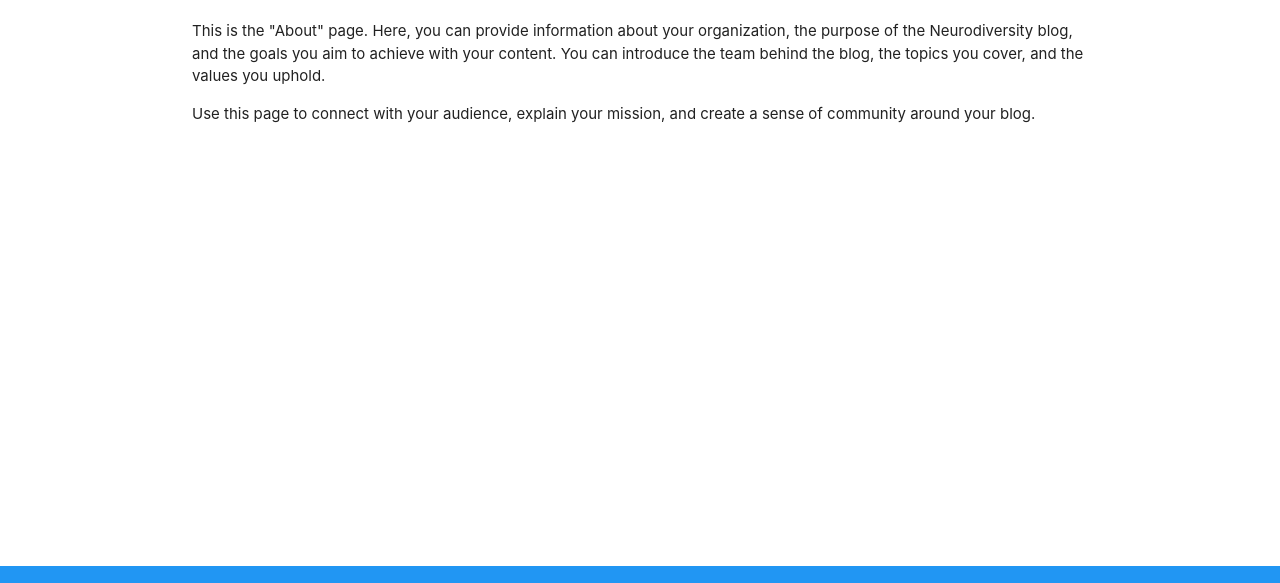
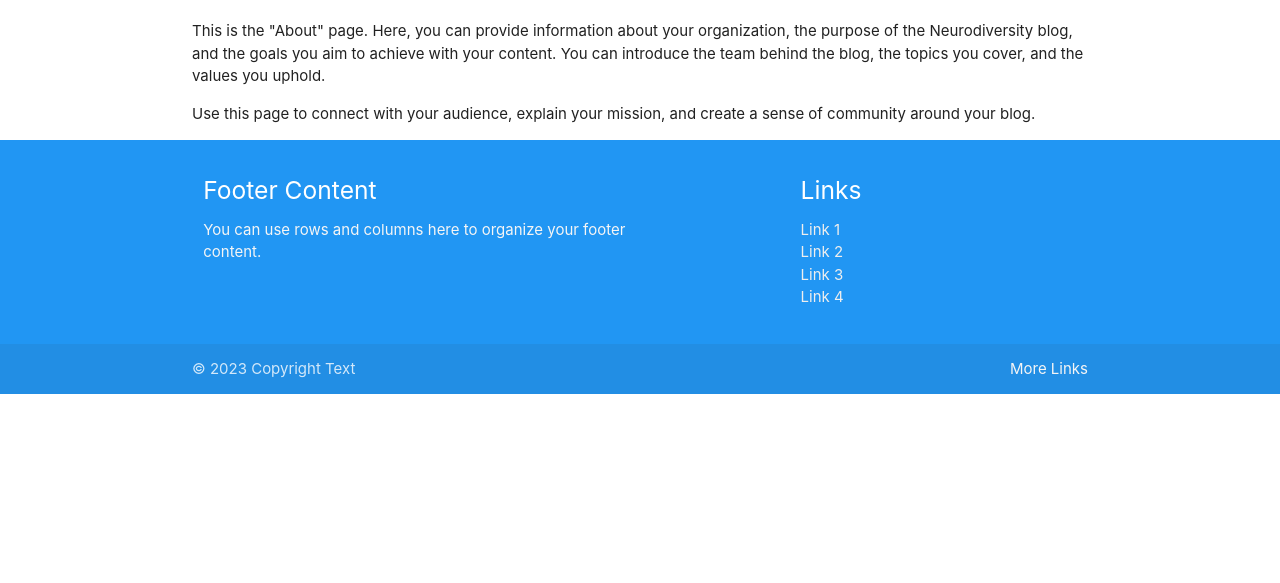
Before and after one commit to ItamarTati/debunking-autism-lies, a website built with Parcel: page about.html in a window 1280 px wide. Shown: the part 180-763 px from the top of the page. Built offline with nearby package versions, Linux system fonts and the light colour scheme.

Commit message:
removed vh

```diff
--- a/about.html
+++ b/about.html
@@ -18,7 +18,7 @@
       <navbar-component></navbar-component>
     </section>
 
-    <section style="min-height: 80vh;">
+    <section>
       <div class="container">
         <h1>About Neurodiversity</h1>
         <p>
```
Also changed, not shown: articlesList.html (+1 -1 lines).
